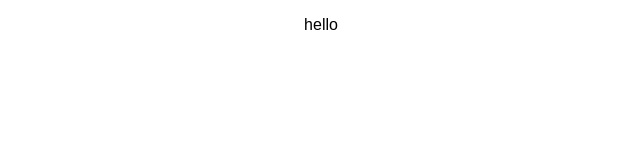
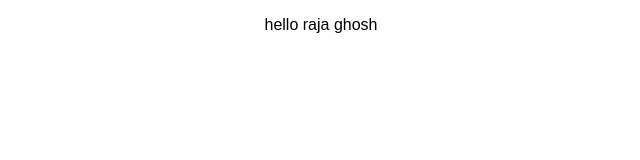
Before and after one commit to rajaghoshzhi/react-complete-guide_gitPush, a React app: page / in a window 1280 px wide. Shown: the top 160 px of the page, without its empty margins (319-959 px from the left). Built offline with nearby package versions, Linux system fonts and the light colour scheme.

Commit message:
change name of hello message

```diff
--- a/src/App.js
+++ b/src/App.js
@@ -5,7 +5,7 @@ class App extends Component {
   render() {
     return (
       <div className="App">
-        <p> hello </p>
+        <p> hello raja ghosh</p>
       </div>
     );
   }
```
